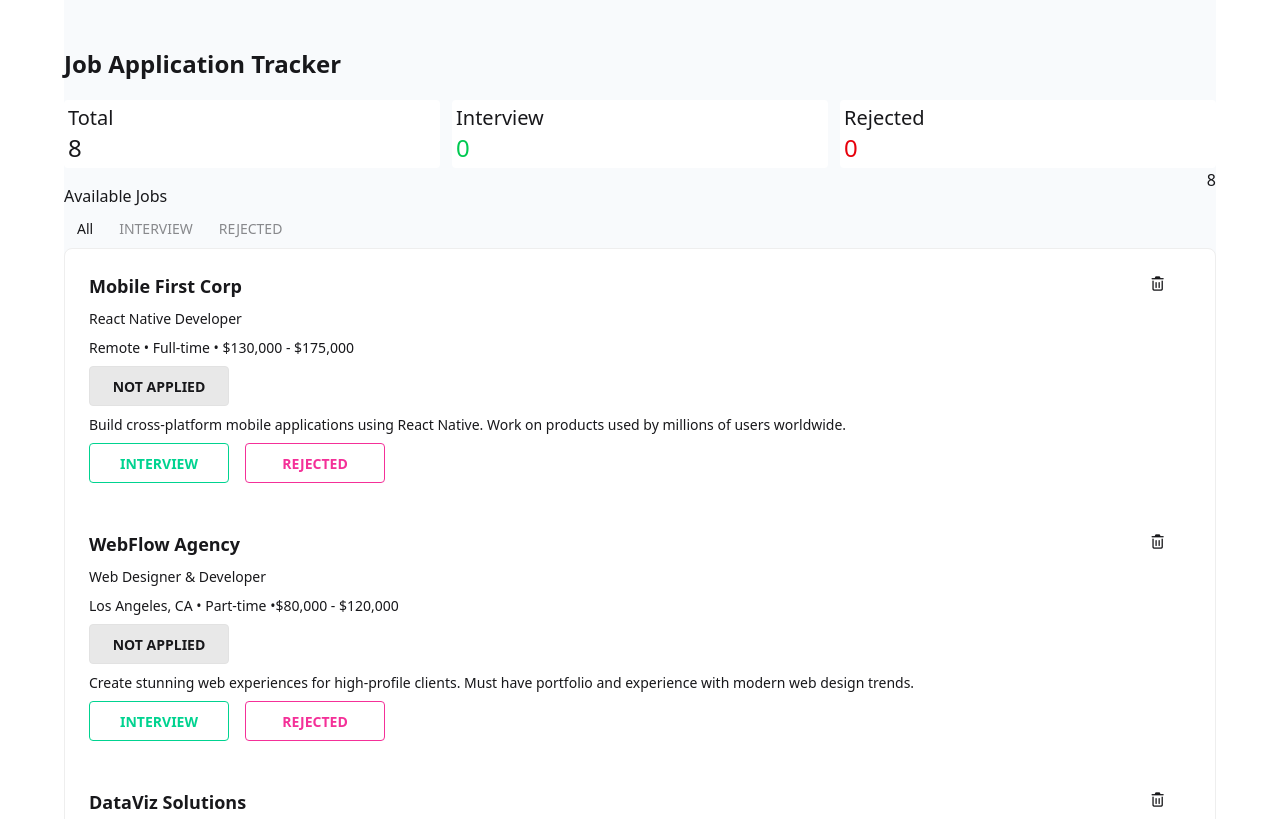
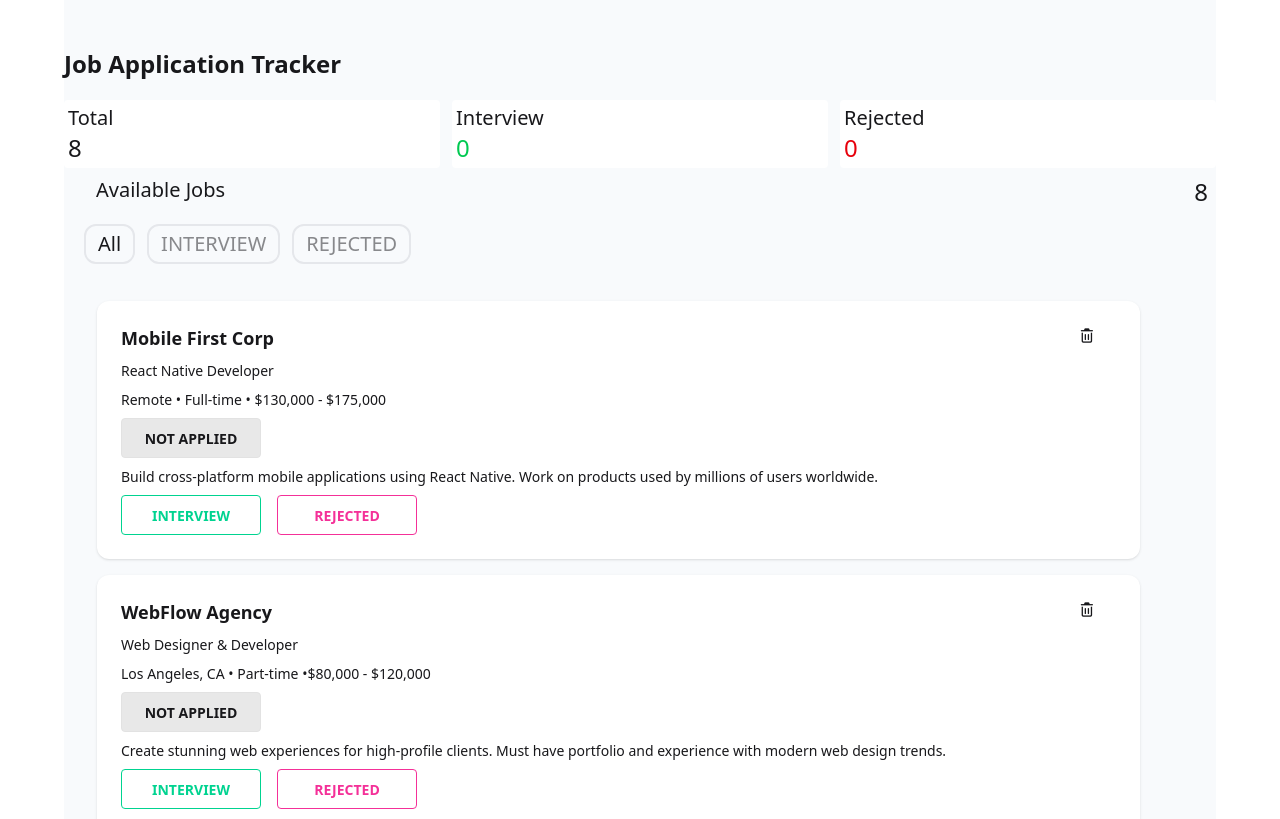
Before and after one commit to hasanimam98/Assignment-04, a plain HTML site: page index.html in a window 1280 px wide. Shown: the top 819 px of the page. Drawn offline with nearby package versions, Linux system fonts and the light colour scheme.

Commit message:
Final Work

```diff
--- a/index.html
+++ b/index.html
@@ -43,35 +43,35 @@
     </section>
     <!-- 2nd part -->
     <section>
-      <div class="flex justify-between">
-        <h3 class="pt-4">Available Jobs</h3>
+      <div class="flex justify-between pr-2 pt-2 pl-3">
+        <h3 class="text-xl pb-5 ml-5">Available Jobs</h3>
 
-        <p id="total-card2">0</p>
+        <p class="text-2xl" id="total-card2">0</p>
       </div>
 
-      <div role="tablist" class="tabs tabs-lifted">
+      <div role="tablist" class="tabs tabs-lifted gap-3 ml-5">
         <input
           type="radio"
           name="my_tabs"
           role="tab"
-          class="tab"
+          class="tab text-xl border-2 border-gray-200 rounded-xl"
           aria-label="All"
           checked
         />
+        <div id="mainJobs" role="tabpanel" class="tab-content">
+          <div class="w-12/13 ml-3 grid grid-cols-1 gap-4">
+            <!-- card1 -->
+
             <div
-          id="mainJobs"
-          role="tabpanel"
-          class="tab-content border-base-300 bg-base-100"
-        >
-          <!-- card1 -->
-          <div
-            class="card-body card grid grid-cols-[repeat(1,25fr)_1fr] justify-between"
+              class="card-body grid grid-cols-[repeat(1,25fr)_1fr] justify-between rounded-xl bg-white shadow-sm mt-6"
               data-id="0"
             >
               <div class="space-y-2">
                 <h2 class="card-title">Mobile First Corp</h2>
                 <p class="font-light">React Native Developer</p>
-              <p class="font-light">Remote • Full-time • $130,000 - $175,000</p>
+                <p class="font-light">
+                  Remote • Full-time • $130,000 - $175,000
+                </p>
 
                 <button class="btn btn-active w-35 Not-Applied">
                   NOT APPLIED
@@ -101,10 +101,11 @@
                 </button>
               </div>
             </div>
+
             <!-- card2 -->
 
             <div
-            class="card-body card grid grid-cols-[repeat(1,25fr)_1fr] justify-between"
+              class="card-body grid grid-cols-[repeat(1,25fr)_1fr] justify-between bg-white shadow-sm rounded-xl"
               data-id="1"
             >
               <div class="space-y-2">
@@ -139,10 +140,11 @@
                 </button>
               </div>
             </div>
+
             <!-- Card3 -->
 
             <div
-            class="card-body grid grid-cols-[repeat(1,25fr)_1fr] justify-between"
+              class="card-body grid grid-cols-[repeat(1,25fr)_1fr] justify-between bg-white shadow-sm rounded-xl"
               data-id="2"
             >
               <div class="space-y-2">
@@ -157,8 +159,8 @@
                 </button>
 
                 <p class="font-light">
-                Transform complex data into compelling visualizations. Required
-                skills: D3.js, React, and strong analytical thinking.
+                  Transform complex data into compelling visualizations.
+                  Required skills: D3.js, React, and strong analytical thinking.
                 </p>
 
                 <div class="flex gap-4">
@@ -177,9 +179,10 @@
                 </button>
               </div>
             </div>
+
             <!-- Card4 -->
             <div
-            class="card-body grid grid-cols-[repeat(1,25fr)_1fr] justify-between"
+              class="card-body grid grid-cols-[repeat(1,25fr)_1fr] justify-between bg-white shadow-sm rounded-xl0"
               data-id="3"
             >
               <div class="space-y-2">
@@ -195,7 +198,8 @@
 
                 <p class="font-light">
                   Design and maintain scalable backend systems using Python and
-                AWS. Work with modern DevOps practices and cloud infrastructure.
+                  AWS. Work with modern DevOps practices and cloud
+                  infrastructure.
                 </p>
 
                 <div class="flex gap-4">
@@ -216,7 +220,7 @@
             </div>
             <!-- card5 -->
             <div
-            class="card-body grid grid-cols-[repeat(1,25fr)_1fr] justify-between"
+              class="card-body grid grid-cols-[repeat(1,25fr)_1fr] justify-between bg-white shadow-sm rounded-xl"
               data-id="4"
             >
               <div class="space-y-2">
@@ -231,8 +235,8 @@
                 </button>
 
                 <p class="font-light">
-                Create beautiful and functional user interfaces for our suite of
-                products. Strong design skills and frontend development
+                  Create beautiful and functional user interfaces for our suite
+                  of products. Strong design skills and frontend development
                   expertise required.
                 </p>
 
@@ -254,7 +258,7 @@
             </div>
             <!-- card6 -->
             <div
-            class="card-body grid grid-cols-[repeat(1,25fr)_1fr] justify-between"
+              class="card-body grid grid-cols-[repeat(1,25fr)_1fr] justify-between bg-white shadow-sm rounded-xl"
               data-id="5"
             >
               <div class="space-y-2">
@@ -270,8 +274,8 @@
 
                 <p class="font-light">
                   Build enterprise applications with JavaScript and modern
-                frameworks. We offer competitive compensation, health insurance,
-                and professional development opportunities.
+                  frameworks. We offer competitive compensation, health
+                  insurance, and professional development opportunities.
                 </p>
 
                 <div class="flex gap-4">
@@ -293,13 +297,15 @@
 
             <!-- card7 -->
             <div
-            class="card-body grid grid-cols-[repeat(1,25fr)_1fr] justify-between"
+              class="card-body grid grid-cols-[repeat(1,25fr)_1fr] justify-between bg-white shadow-sm rounded-xl"
               data-id="6"
             >
               <div class="space-y-2">
                 <h2 class="card-title">StartupXYZ</h2>
                 <p class="font-light">Full Stack Engineer</p>
-              <p class="font-light">Remote • Full-time • $120,000 - $160,000</p>
+                <p class="font-light">
+                  Remote • Full-time • $120,000 - $160,000
+                </p>
 
                 <button class="btn btn-active w-35 Not-Applied">
                   NOT APPLIED
@@ -329,7 +335,7 @@
             </div>
             <!-- card8 -->
             <div
-            class="card-body grid grid-cols-[repeat(1,25fr)_1fr] justify-between"
+              class="card-body grid grid-cols-[repeat(1,25fr)_1fr] justify-between bg-white shadow-sm rounded-xl"
               data-id="7"
             >
               <div class="space-y-2">
@@ -366,12 +372,13 @@
               </div>
             </div>
           </div>
+        </div>
 
         <input
           type="radio"
           name="my_tabs"
           role="tab"
-          class="tab"
+          class="tab text-xl border-2 border-gray-200 rounded-xl"
           aria-label="INTERVIEW"
         />
         <div
@@ -383,7 +390,7 @@
           type="radio"
           name="my_tabs"
           role="tab"
-          class="tab"
+          class="tab text-xl border-2 border-gray-200 rounded-xl"
           aria-label="REJECTED"
         />
         <div
```
Lines whose indentation alone changed are shown as unchanged.
